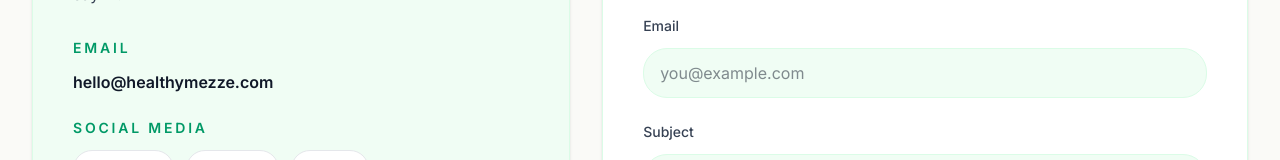
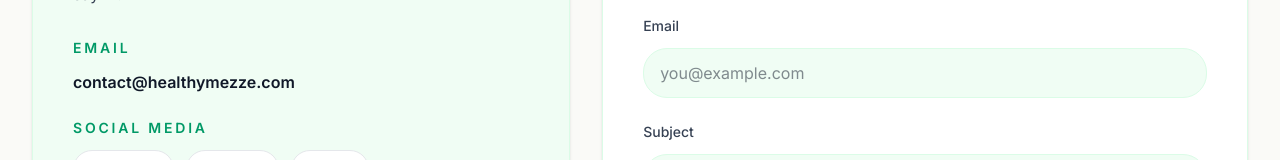
Before and after one commit to melhawary99-gif/healthy-mezze, a Next.js app: page /contact in a window 1280 px wide. Shown: the part 576-736 px from the top of the page. Built offline with nearby package versions, Linux system fonts and the light colour scheme; no server answers.

Commit message:
Update contact email address

```diff
--- a/src/app/contact/page.tsx
+++ b/src/app/contact/page.tsx
@@ -1,5 +1,18 @@
+import { Metadata } from "next";
+
 import Container from "@/components/ui/Container";
 import Newsletter from "@/components/Newsletter";
+
+export const metadata: Metadata = {
+  title: "Contact Us",
+  description:
+    "Get in touch with Healthy Mezze for recipe questions, feedback, collaboration opportunities, or general inquiries.",
+  alternates: {
+    canonical: "/contact",
+  },
+};
+
+
 
 export default function ContactPage() {
   return (
@@ -31,8 +44,8 @@ export default function ContactPage() {
                 <p className="text-sm font-semibold uppercase tracking-[0.2em] text-emerald-600">
                   Email
                 </p>
-                <a href="mailto:hello@healthymezze.com" className="mt-3 block text-base font-semibold text-gray-900 hover:text-green-700">
-                  hello@healthymezze.com
+                <a href="mailto:contact@healthymezze.com" className="mt-3 block text-base font-semibold text-gray-900 hover:text-green-700">
+                  contact@healthymezze.com
                 </a>
               </div>
 
```
